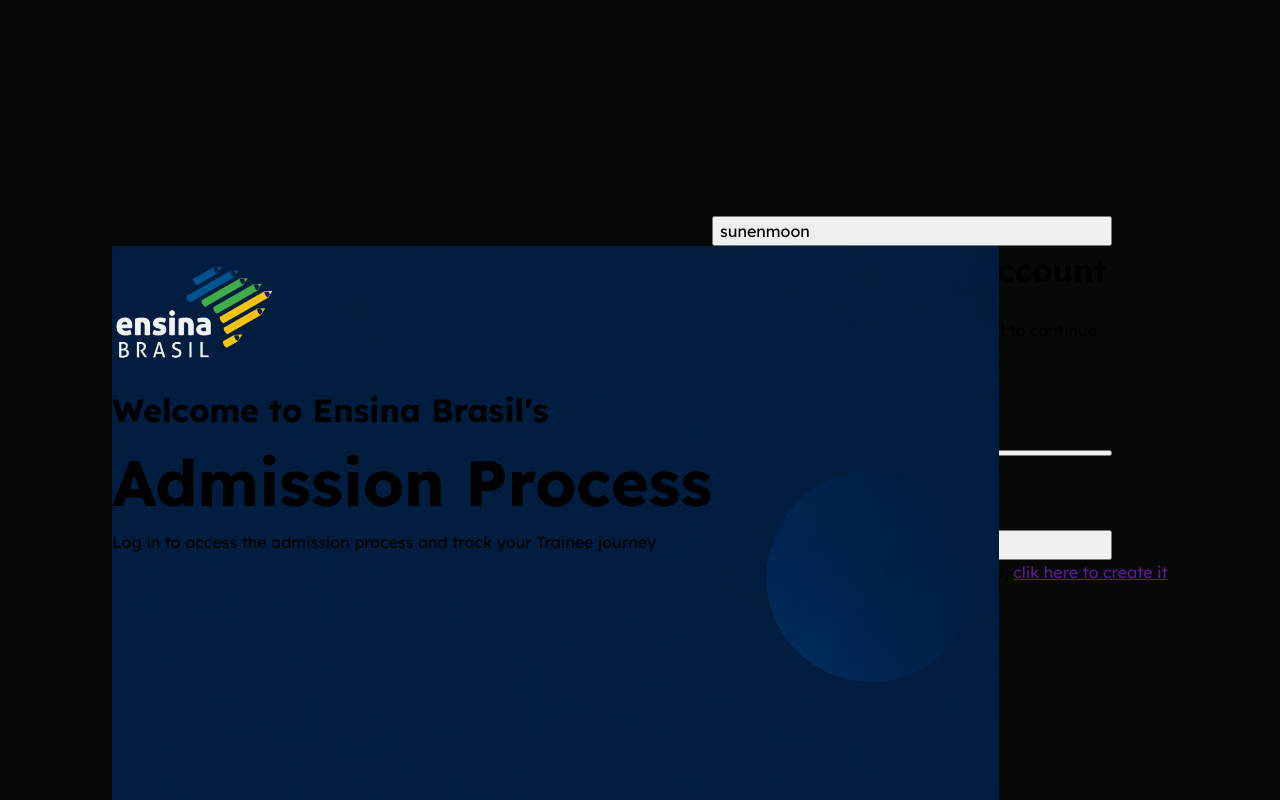
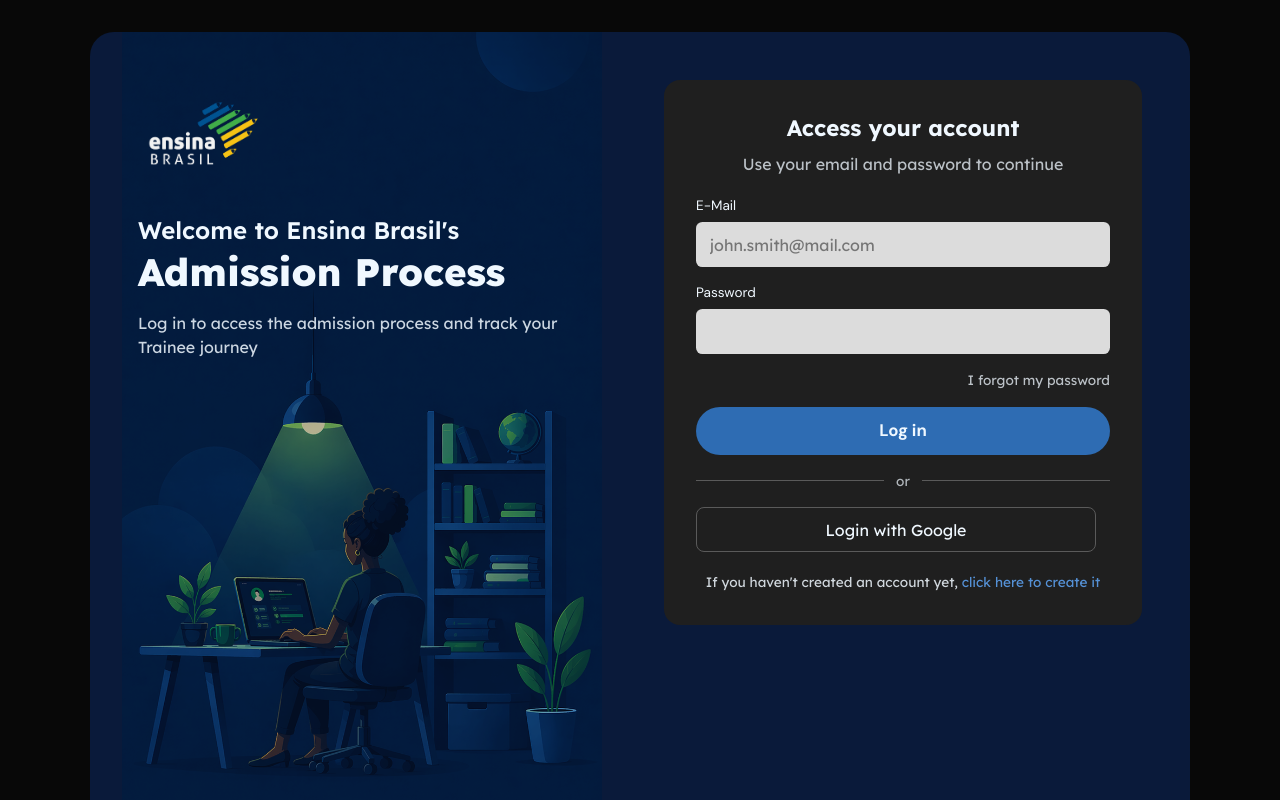
Before and after one commit to adam0coe/megaloform, a React (Vite) app in the folder client/: page /login in a window 1280 px wide. Shown: the top 800 px of the page. Built offline with nearby package versions, Linux system fonts and the light colour scheme.

Commit message:
Fix login layout

```diff
--- a/client/src/components/login/login.css
+++ b/client/src/components/login/login.css
@@ -1,109 +1,253 @@
+/* ===== Outer shell ===== */
 #login-container {
   display: flex;
-  height: 100dvh;
+  min-height: 100dvh;
   width: 100%;
   justify-content: center;
   align-items: center;
+  padding: 2rem;
   background-color: var(--bg-dark);
+  color: var(--font-light);
 }
 
-#art-div{
-  display: flex;
-  flex-direction: column;
+/* ===== The dark-blue card holding everything ===== */
+#img-container {
+  position: relative;
+  display: grid;
+  grid-template-columns: 1fr 1fr;
+  align-items: start;
+  gap: 3rem;
+  width: 100%;
+  max-width: 1100px;
+  min-height: 50rem;
+  padding: 3rem;
+  border-radius: 1.5rem;
+  background-color: #0a1a3a;
+  overflow: hidden;
+  color: var(--font-light);
 }
 
-#img-container {
+/* Decorative sphere — anchored to bottom-right of the card */
+.bg-decoration {
   position: absolute;
+  bottom: 1rem;
+  left: 2rem;
+  width: 30rem;
+  opacity: 0.7;
+  pointer-events: none;
+  z-index: 0;
 }
 
-#eb-logo-container{
-  width: 10rem;
-  height: 8.7rem;
-}
-
-#eb-img{
-  width: 100%;
-  height: 100%;
-  object-fit: cover;
-}
-
-#info {
+/* ===== Left: art panel ===== */
+#art-div {
+  position: relative;
+  z-index: 1;
   display: flex;
-  flex-direction: column;
-  position: relative;
-}
-
-#form-title {
-  display: flex;
-  align-items: center;
   flex-direction: column;
   gap: 1.5rem;
 }
 
-/* #form-body {
-  width: 100%;
+#eb-logo-container {
+  width: 8rem;
+  height: 7rem;
 }
 
+#eb-img {
+  width: 100%;
+  height: 100%;
+  object-fit: contain;
+}
+
+#art-txt {
+  display: flex;
+  flex-direction: column;
+  gap: 1rem;
+}
+
+#welcome-title {
+  font-size: 1.5rem;
+  font-weight: 600;
+  line-height: 1.2;
+  color: var(--font-light);
+}
+
+#welcome-title-highlight {
+  display: block;
+  font-size: 2.4rem;
+  font-weight: 800;
+  margin-top: 0.25rem;
+}
+
+#welcome-txt {
+  color: var(--font-light);
+  opacity: 0.85;
+}
+
+/* ===== Right: form card ===== */
 #login-form {
+  position: relative;
+  z-index: 1;
+  display: flex;
+  flex-direction: column;
+  gap: 1.25rem;
+  padding: 2rem;
+  border-radius: 1rem;
+  background-color: var(--bg-medium);
+  color: var(--font-light);
+}
+
+
+#form-title {
   display: flex;
   flex-direction: column;
   align-items: center;
-  gap: 1.5rem;
-  border-radius: 15px;
-  padding: 2.5rem 2rem 2.5rem;
-  background-color: var(--bg-medium);
+  gap: 0.4rem;
+  text-align: center;
 }
 
 .data-form-title {
-  font-size: 1.5rem;
-  color: aliceblue;
-  font-weight: bold;
+  font-size: 1.4rem;
+  font-weight: 700;
+  color: var(--font-light);
 }
 
-form {
+#form-title p {
+  color: var(--font-light);
+  opacity: 0.75;
+}
+
+/* ===== Form body ===== */
+#form-body {
+  width: 100%;
   display: flex;
   flex-direction: column;
-  gap: 1.5rem;
-  color: aliceblue;
+  gap: 1rem;
+}
+
+#form-body form {
+  display: flex;
+  flex-direction: column;
+  gap: 1rem;
 }
 
 .form-group {
-  display: grid;
+  display: flex;
+  flex-direction: column;
+  gap: 0.35rem;
 }
 
-#logo-img {
-  height: 7rem;
-  width: fit-content;
-  background-color: rgb(240, 240, 240);
-  border-radius: 0.7rem;
+.form-group label {
+  font-family: "DM Sans", sans-serif;
+  font-size: 0.85rem;
+  color: var(--font-light);
 }
 
-label {
-  font-family: "DM Sans", sans-serif;
-  font-size: 0.9rem;
+.form-group input {
+  width: 100%;
+  padding: 0.6rem 0.8rem;
+  border: 1px solid transparent;
+  border-radius: 0.4rem;
+  background-color: rgb(220, 220, 220);
+  color: rgb(20, 20, 20);
 }
 
-input[type='email'], input[type='password'], input[type='text'],input[type='tel'] {
-  border-radius: 0.3rem;
-  background-color: rgb(211, 211, 211);
-  border-style: none;
-  padding: 0.3rem;
+.form-group input:focus {
+  outline: 2px solid var(--blue-available);
+  outline-offset: 1px;
 }
 
-input[type='submit'] {
+.forgot {
+  align-self: flex-end;
+  font-size: 0.85rem;
+  color: var(--font-light);
+  opacity: 0.75;
+  cursor: pointer;
+}
+
+input[type="submit"] {
   background-color: var(--blue);
-  color: aliceblue;
-  border-style: none;
-  width: 9rem;
-  height: 3.2rem;
-  font-size: 1.2rem;
+  color: var(--font-light);
+  border: none;
+  width: 100%;
+  height: 3rem;
+  font-size: 1.05rem;
   font-weight: bold;
   font-family: "DM Sans", sans-serif;
-  border-radius: 2rem;
-  align-self: center;
+  border-radius: 999px;
+  cursor: pointer;
 }
 
-input[type='submit']:hover{
+input[type="submit"]:hover {
   background-color: var(--blue-hover);
+}
+
+/* ===== Divider + Google button ===== */
+#divider {
+  display: flex;
+  align-items: center;
+  gap: 0.75rem;
+}
+
+#divider .line {
+  flex: 1;
+  height: 1px;
+  background-color: var(--bg-light);
+}
+
+#divider-txt {
+  color: var(--font-light);
+  opacity: 0.7;
+  font-size: 0.85rem;
+}
+
+#google-enter-btn {
+  display: flex;
+  align-items: center;
+  justify-content: center;
+  gap: 0.5rem;
+  background: transparent;
+  border: 1px solid var(--bg-light);
+  color: var(--font-light);
+  border-radius: 0.5rem;
+  padding: 0.6rem;
   cursor: pointer;
-} */
+}
+
+#google-enter-btn:hover {
+  background-color: rgba(255, 255, 255, 0.05);
+}
+
+/* ===== Sign-up prompt at the bottom ===== */
+.signup-prompt {
+  font-size: 0.85rem;
+  text-align: center;
+  color: var(--font-light);
+  opacity: 0.85;
+}
+
+.signup-prompt a {
+  color: var(--blue-available);
+  text-decoration: none;
+}
+
+.signup-prompt a:hover {
+  text-decoration: underline;
+}
+
+/* ===== Responsive: stack on narrow screens ===== */
+@media (max-width: 800px) {
+  #img-container {
+    grid-template-columns: 1fr;
+    min-height: auto;
+    padding: 2rem;
+
+  #welcome-title-highlight {
+    font-size:1.8rem;
+  }
+
+  .bg-decoration {
+    display: none;
+  }
+  }
+
+}
--- a/client/src/components/login/login.jsx
+++ b/client/src/components/login/login.jsx
@@ -5,57 +5,57 @@
 export default function Login({handleSubmit}) {
 
   return (
-    <>
     <div id="login-container">
-      <div id="art-div">
-        <div id='img-container'>
-          <img src={loginImg} alt="" />
-        </div>
-        <div id='info'>
-          <div id="eb-logo-container"><img id='eb-img' src={logo} alt="" /></div>
-            <div id="art-txt">
-              <h1 id='welcome-title'>Welcome to Ensina Brasil's <h1 id='welcome-title-highlight'>Admission Process</h1></h1>
-              <p id='welcome-txt'>Log in to access the admission process and track your Trainee journey</p>
-            </div>
+      <div id="img-container">
+        <img className="bg-decoration" src={loginImg} alt="" aria-hidden="true" />
+
+        <div id="art-div">
+          <div id="eb-logo-container">
+            <img id="eb-img" src={logo} alt="Ensina Brasil" />
+          </div>
+          <div id="art-txt">
+            <h1 id="welcome-title">
+              Welcome to Ensina Brasil's{" "}
+              <span id="welcome-title-highlight">Admission Process</span>
+            </h1>
+            <p id="welcome-txt">
+              Log in to access the admission process and track your Trainee journey
+            </p>
           </div>
         </div>
-      <div id="login-form">
-        <div id="dark-mode-toggler">
-          <button>sunenmoon</button>
+
+        <div id="login-form">
+          <div id="form-title">
+            <h1 className="data-form-title">Access your account</h1>
+            <p>Use your email and password to continue</p>
+          </div>
+          <div id="form-body">
+            <form onSubmit={handleSubmit}>
+              <div className="form-group">
+                <label htmlFor="email">E-Mail</label>
+                <input type="email" name="email" id="email" placeholder="john.smith@mail.com" required />
+              </div>
+              <div className="form-group">
+                <label htmlFor="password">Password</label>
+                <input type="password" name="password" id="password" minLength={4} required />
+              </div>
+              <p className="forgot">I forgot my password</p>
+              <input type="submit" name="submit" id="submit" value="Log in" />
+            </form>
+            <div id="divider">
+              <span className="line"></span>
+              <p id="divider-txt">or</p>
+              <span className="line"></span>
+            </div>
+            <button type="button" id="google-enter-btn">
+              <p>Login with Google</p>
+            </button>
+          </div>
+          <p className="signup-prompt">
+            If you haven't created an account yet, <a href="">click here to create it</a>
+          </p>
         </div>
-        <div id="form-title">
-          <h1 className="data-form-title">Access your account</h1>
-          <p>Use you email and password to continue</p>
-        </div>
-        <div id="form-body">
-          <form action="" onSubmit={handleSubmit}>
-            <div className="form-group">
-              <label htmlFor="email">E-Mail</label>
-              <i className="input-icon"></i>
-              <input type="email" name="email" id="email" placeholder='john.smith@mail.com' required/>
-            </div>
-            <div className="form-group">
-              <label htmlFor="password">Password</label>
-              <i className="input-icon"></i>
-              <input type="password" name="password" id="password" minLength="4" required/>
-              <button className="input-btn"></button>
-            </div>
-              <p>I forgot my password</p>
-              <input type="submit" name="sumbmit" id="submit" value={'Log in'}/>
-          </form>
-          <div id='divider'>
-            <span className='line'></span>
-            <p id='divider-txt'>or</p>
-            <span className='line'></span>
-          </div>
-          <button id='google-enter-btn'>
-            <img src="" alt="" />
-            <p>Login with Google</p>
-            </button>
-        </div>
-        <p>If you haven't created an account yet, <a href="">clik here to create it</a></p>
       </div>
     </div>
-    </>
-  )
+  );
 }
```
